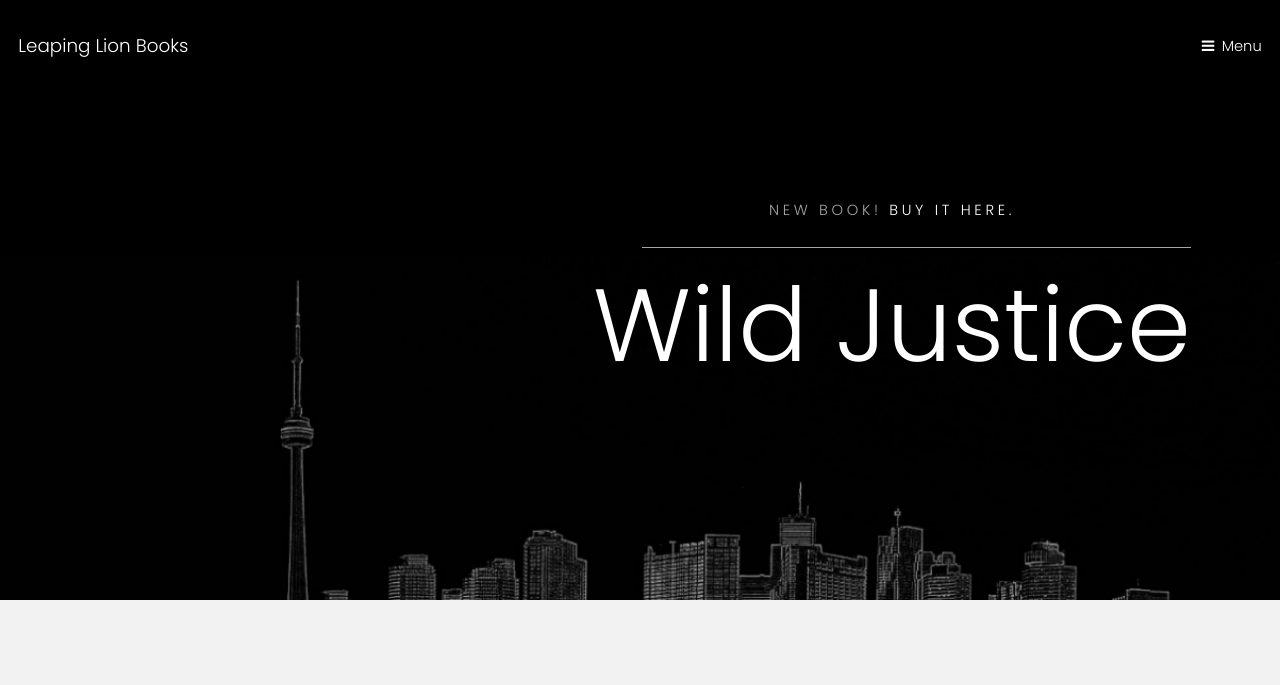
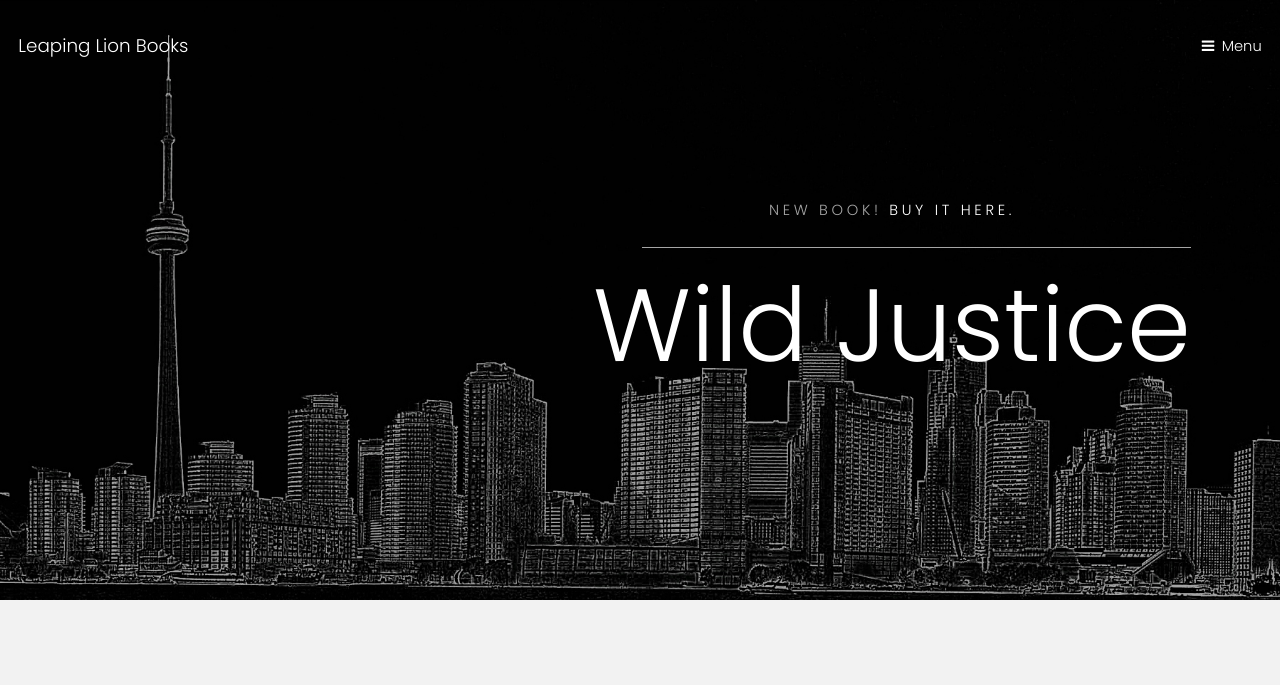
Before and after one commit to annadc/sushipie, a plain HTML site: page index.html in a window 1280 px wide. Shown: the top 685 px of the page. Drawn offline with Linux system fonts and the light colour scheme.

Commit message:
Update index.html

```diff
--- a/index.html
+++ b/index.html
@@ -38,7 +38,7 @@
 		<!-- Banner -->
 			<section class="banner full">
 				<article>
-					<img src="images/image(11).jpg" alt="" />
+					<img src="images/image (4).jpg" alt="" />
 					<div class="inner">
 						<header>
 							<p>New Book! <a href="http://www.yorku.ca/llbooks/books/all4themoney.html">Buy it here.</a></p>
```
